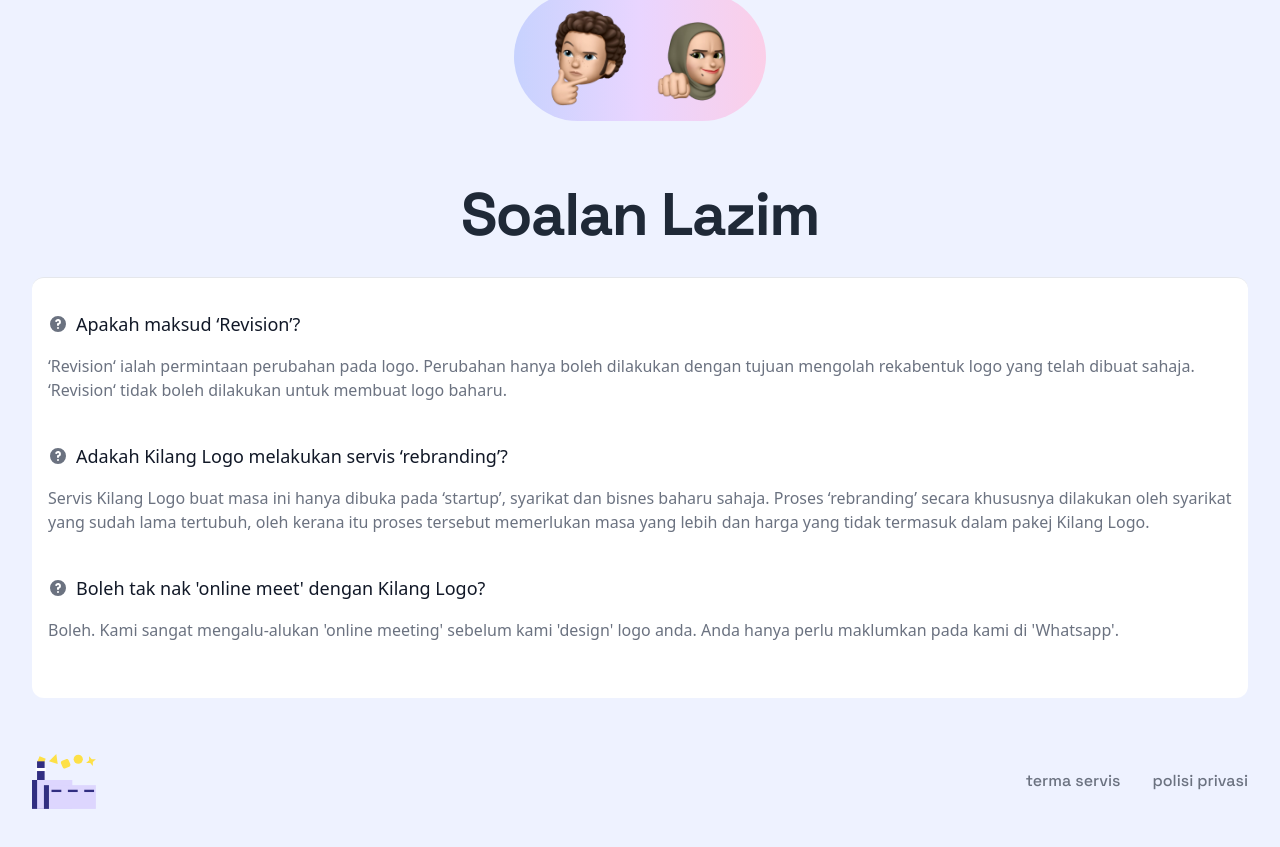
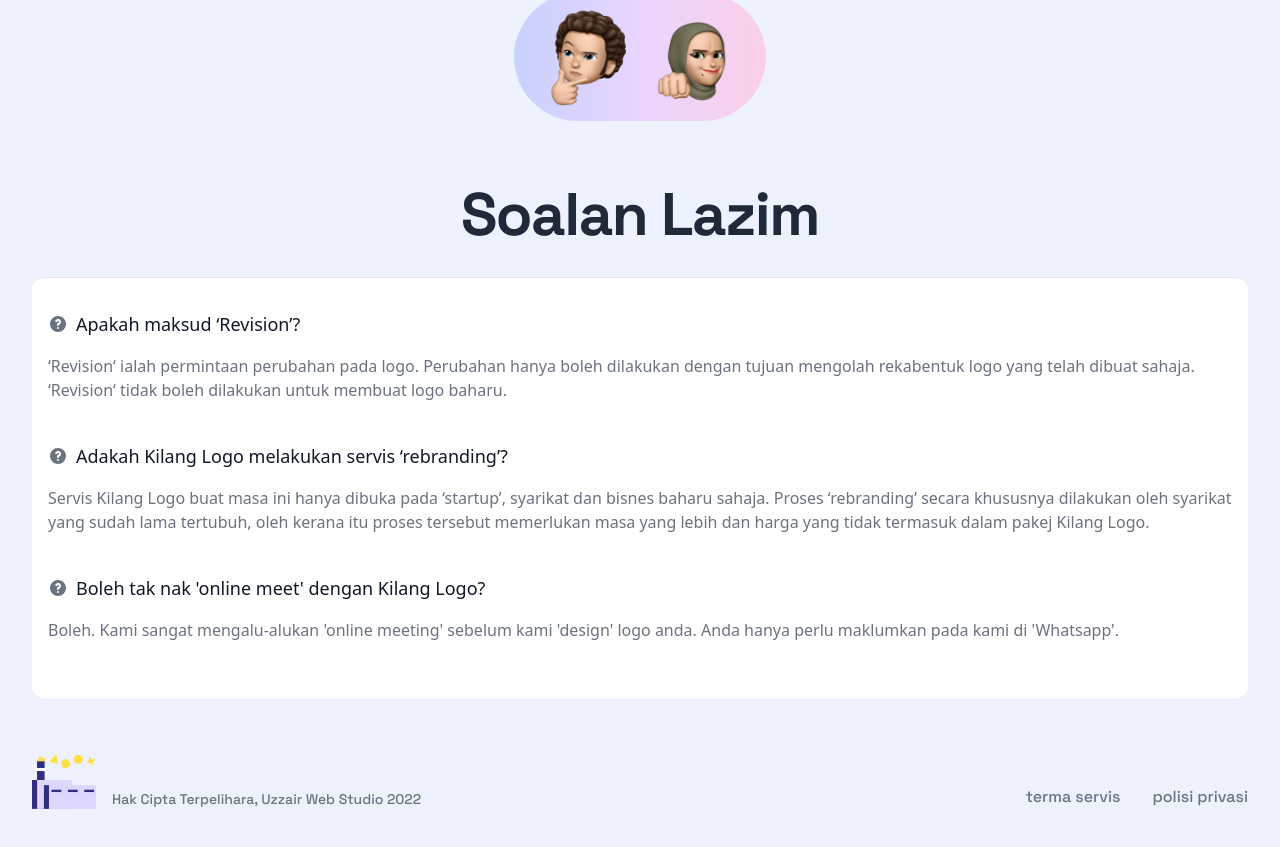
Before and after one commit to uzzairwebstudio/logomurah, a React (Vite) app: page / in a window 1280 px wide. Shown: the part 3747-4594 px from the top of the page. Built offline with nearby package versions, Linux system fonts and the light colour scheme; a web font is replaced by a local one.

Commit message:
work in progress

```diff
--- a/package.json
+++ b/package.json
@@ -20,6 +20,8 @@
         "classnames": "^2.3.2",
         "react": "^18.2.0",
         "react-dom": "^18.2.0",
+        "react-ga": "^3.3.1",
+        "react-ga4": "^1.4.1",
         "react-router": "^6.4.0",
         "react-router-dom": "^6.4.0",
         "react-scroll": "^1.8.7"
--- a/src/App.jsx
+++ b/src/App.jsx
@@ -5,6 +5,10 @@ import Pricing from './includes/Pricing'
 import Works from './includes/Works'
 import Faq from './includes/Faq'
 import Footer from './includes/Footer'
+import ReactGA from "react-ga4";
+
+ReactGA.initialize('G-QTKJX1VC43')
+ReactGA.send("pageview");
 
 function App() {
 
@@ -15,7 +19,7 @@ function App() {
       <Works />
       <Pricing />
       <Faq />
-      <Footer/>
+      <Footer />
     </div>
   )
 }
--- a/src/includes/Footer.jsx
+++ b/src/includes/Footer.jsx
@@ -6,11 +6,12 @@ function Footer() {
                 <div className="flex md:hidden items-center justify-center">
                     <img src="/img/logo.svg" alt="Logo img" className="w-16" />
                 </div>
-                <nav className="hidden md:flex items-center justify-between z-10">
-                    <div className="">
+                <nav className="hidden md:flex items-end justify-between z-10">
+                    <div className="flex items-end space-x-4">
                         <img src="/img/logo.svg" alt="Logo img" className="w-16" />
+                        <p class="font-heading font-medium text-sm text-gray-500">Hak Cipta Terpelihara, Uzzair Web Studio 2022</p>
                     </div>
-                    <ul className="flex items-center space-x-4 lg:space-x-8 font-heading">
+                    <ul className="flex items-end space-x-4 lg:space-x-8 font-heading">
 
                         <li className="font-medium text-gray-500 md:text-md hover:text-gray-400 transition ease-in-out duration-300">
                             <a target="_blank" href="https://uzzairwebstudio.slab.com/posts/kilang-logo-service-agreement-ahz1naak">terma servis</a>
--- a/src/includes/Pricing.jsx
+++ b/src/includes/Pricing.jsx
@@ -5,6 +5,8 @@ import PricingRate from "../components/PricingRate"
 import { FontAwesomeIcon } from '@fortawesome/react-fontawesome'
 import { faWhatsapp } from "@fortawesome/free-brands-svg-icons"
 import WhatsappText from "../components/WhatsappText"
+import ReactGA from 'react-ga4';
+
 
 function Pricing() {
 
@@ -31,7 +33,11 @@ function Pricing() {
                         </ul>
                         <a target="_blank" href={WhatsappText({
                             text: `Hi, saya berminat dengan pakej Kiosk`
-                        })} className="text-white flex items-center space-x-2 bg-indigo-600 hover:bg-indigo-700 focus:ring-4 focus:ring-indigo-200 font-medium rounded-lg text-md px-5 py-2.5 justify-center">
+                        })} className="text-white flex items-center space-x-2 bg-indigo-600 hover:bg-indigo-700 focus:ring-4 focus:ring-indigo-200 font-medium rounded-lg text-md px-5 py-2.5 justify-center" onClick={ReactGA.event({
+                            category: 'Kiosk',
+                            action: 'kioskClicked',
+                            label: 'kioskPackageClicked'
+                        })}>
                             <FontAwesomeIcon icon={faWhatsapp} size="1x"
                             />
                             <span>Whatsapp Kami</span></a>
```
Also changed, not shown: 1 other file (tests, documents, lock files or other folders).
